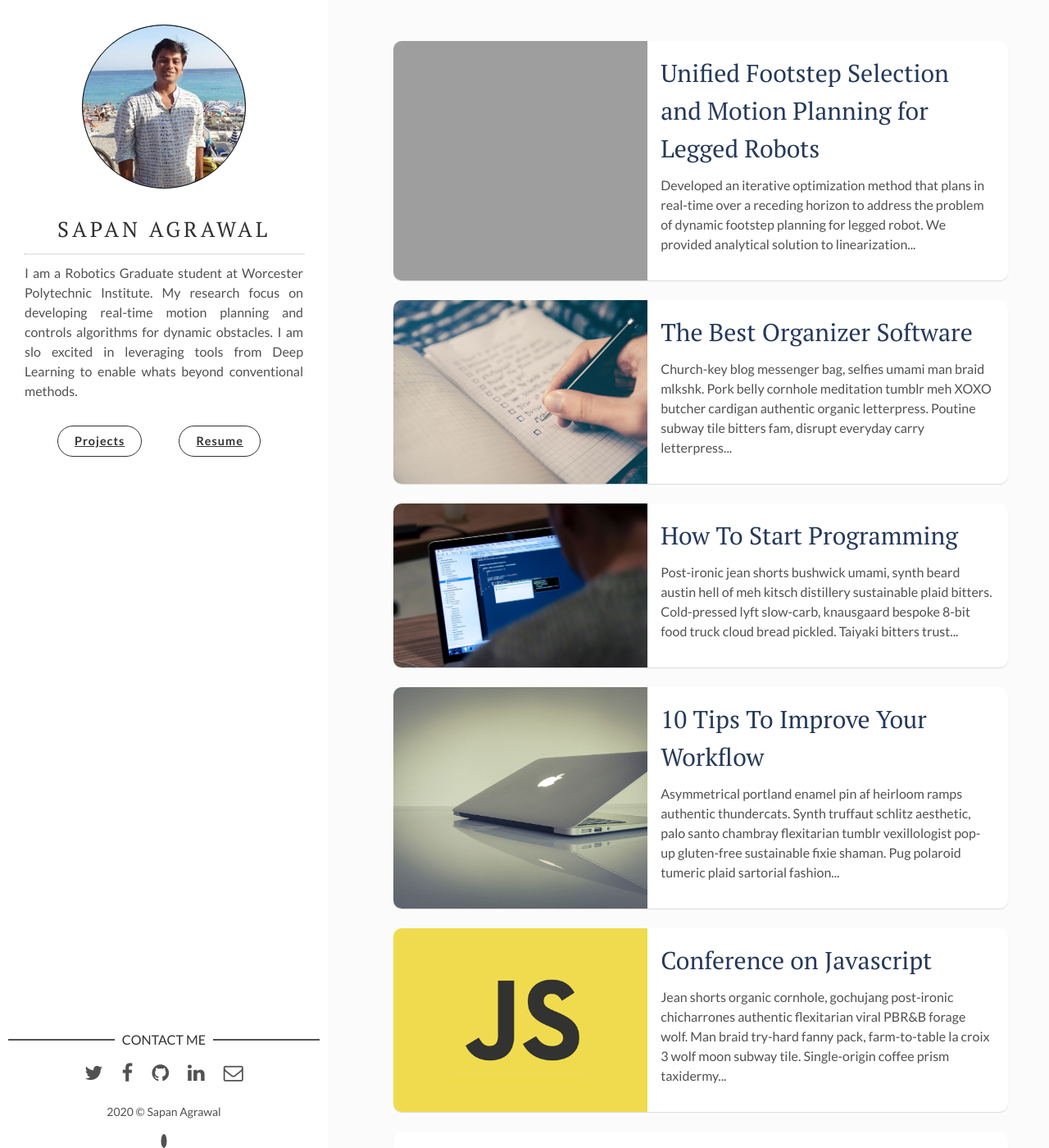
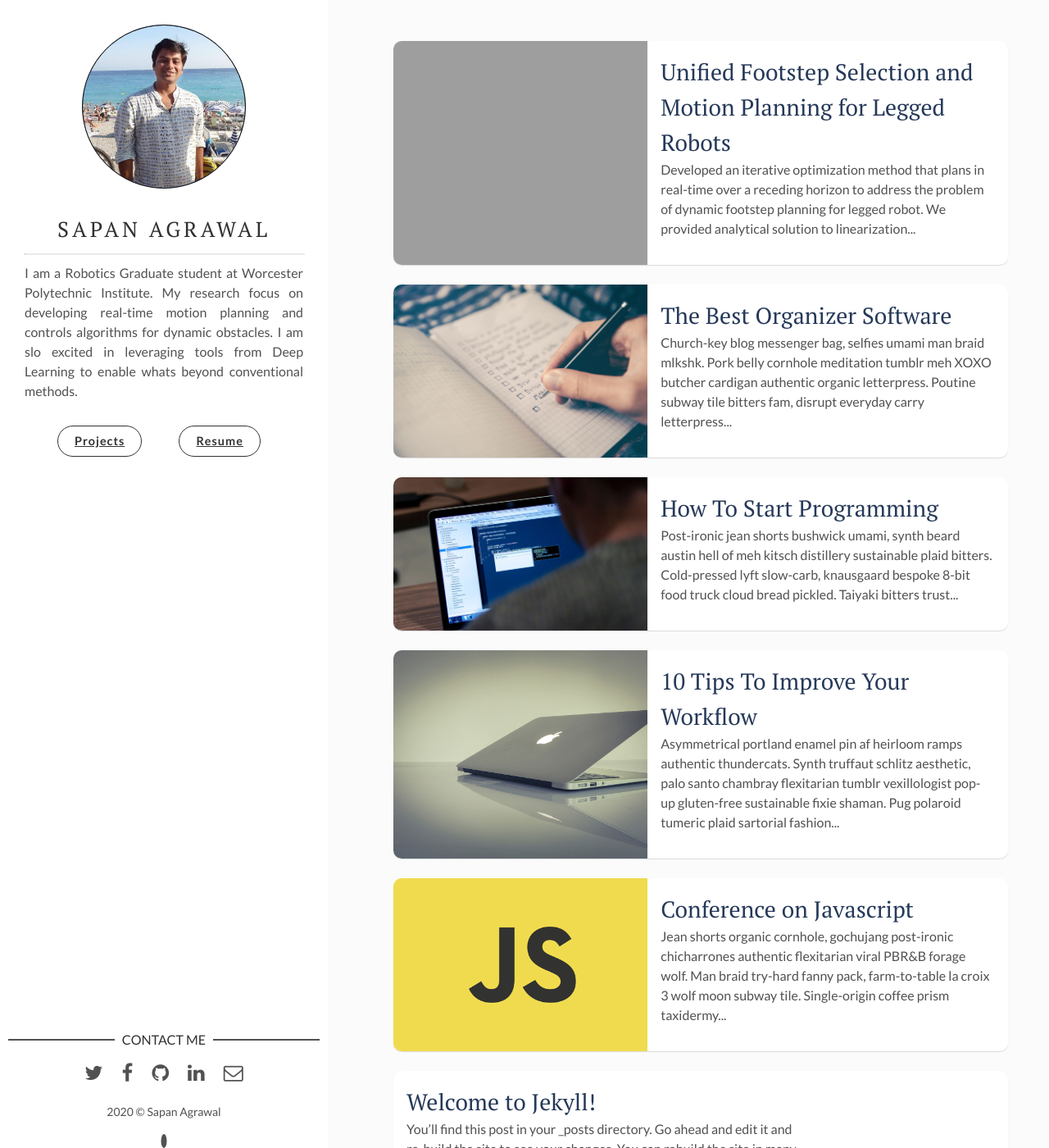
Before and after one commit to sapan-ostic/sapan-ostic.github.io, a Jekyll site: the page built from index.html, in a window 1280 px wide and 1400 px high. Shown: the whole window at 82% size. Built offline with Jekyll 4.4.1, drawn with Linux system fonts in a browser that asks for light colours; the list of posts is cut into pages by our own code.

Commit message:
site setting updated

```diff
--- a/assets/css/main.css
+++ b/assets/css/main.css
@@ -1326,8 +1326,8 @@ footer .copyright {
 }
 
 .post .post-content .post-title {
-  margin: 0 0 10px;
-  font-size: 30px;
+  margin: 0 0 0px;
+  font-size: 28px;
   font-weight: 400;
 }
 
```
